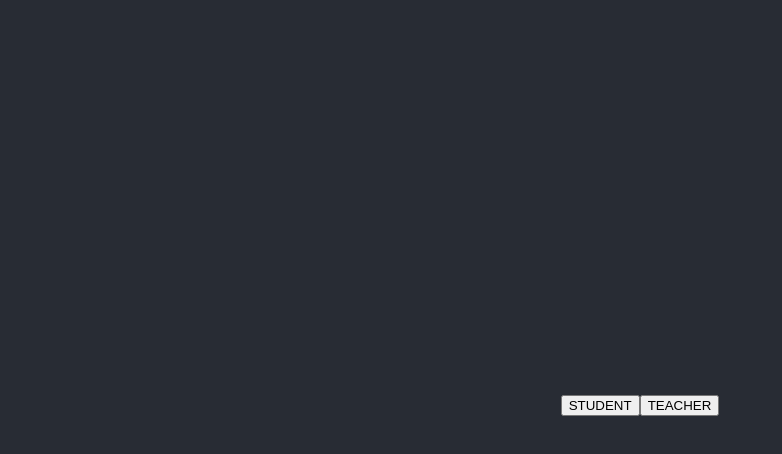
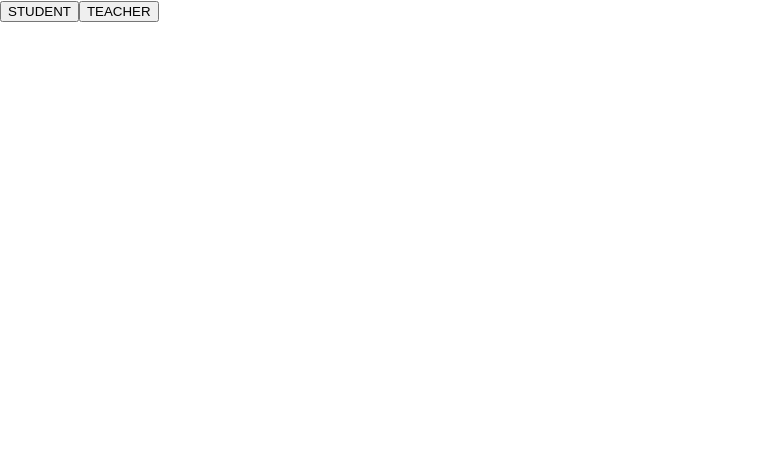
Before and after one commit to SquadSpar/SquadSpar.github.io, a React (Create React App) app: page / in a window 1280 px wide. Shown: the top 454 px of the page, without its empty margins (0-782 px from the left). Built offline with nearby package versions, Linux system fonts and the light colour scheme.

Commit message:
feat: Installed react-router-dom, set up switch route.

```diff
--- a/package.json
+++ b/package.json
@@ -8,6 +8,7 @@
     "@testing-library/user-event": "^7.2.1",
     "react": "^16.12.0",
     "react-dom": "^16.12.0",
+    "react-router-dom": "^5.1.2",
     "react-scripts": "3.3.0"
   },
   "scripts": {
--- a/src/App.js
+++ b/src/App.js
@@ -1,15 +1,14 @@
-import React from 'react';
+import React from "react";
 // import logo from './logo.svg';
-import Home from './containers/Home'
-import './App.css';
+import Home from "./containers/Home";
+import "./App.css";
+import { Switch, Route } from "react-router-dom";
 
 function App() {
   return (
-    <div className="App">
-      <header className="App-header">
-        <Home/>
-      </header>
-    </div>
+    <Switch>
+      <Route exact path="/" render={props => <Home />} />
+    </Switch>
   );
 }
 
--- a/src/index.js
+++ b/src/index.js
@@ -1,11 +1,17 @@
-import React from 'react';
-import ReactDOM from 'react-dom';
-import './index.css';
-import App from './App';
+import React from "react";
+import ReactDOM from "react-dom";
+import "./index.css";
+import App from "./App";
+import { HashRouter } from "react-router-dom";
 
-import * as serviceWorker from './serviceWorker';
+import * as serviceWorker from "./serviceWorker";
 
-ReactDOM.render(<App />, document.getElementById('root'));
+ReactDOM.render(
+  <HashRouter>
+    <App />
+  </HashRouter>,
+  document.getElementById("root")
+);
 
 // If you want your app to work offline and load faster, you can change
 // unregister() to register() below. Note this comes with some pitfalls.
```
Also changed, not shown: 1 other file (tests, documents, lock files or other folders).
